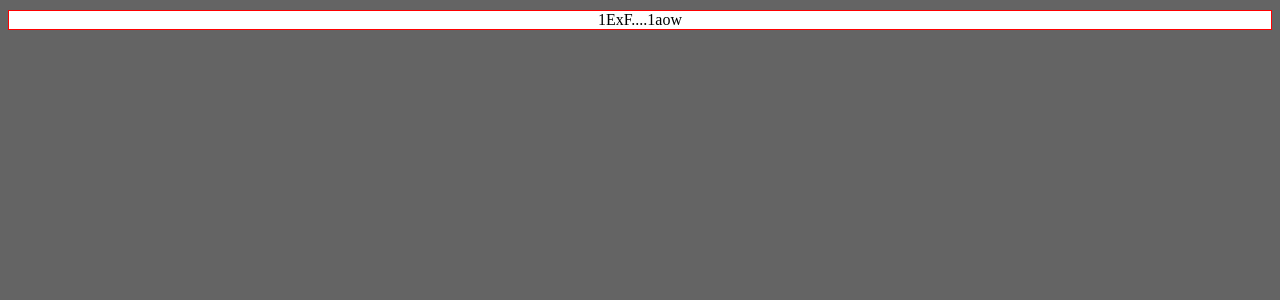
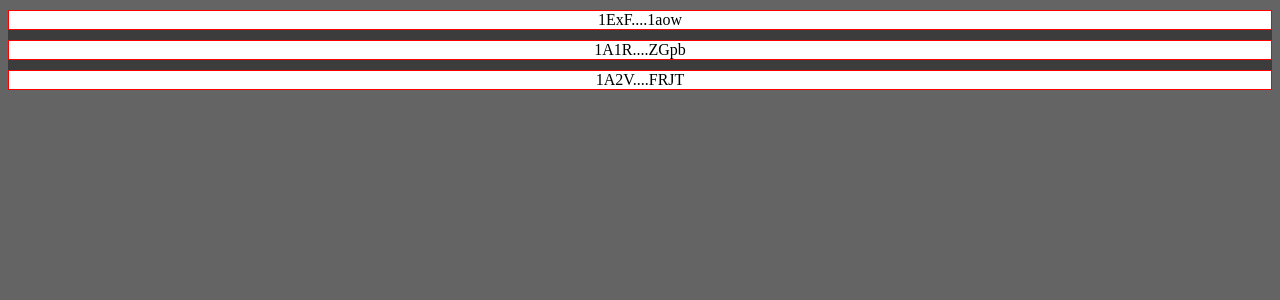
Before and after one commit to larsyngvelundin/CoinTrakker, a Flask app: page / in a window 1280 px wide. Shown: the top 300 px of the page. Run offline with Flask 3, Linux system fonts and the light colour scheme; some libraries are stand-ins or nearby versions.

Commit message:
Added 2 more test addresses

```diff
--- a/app/templates/index.html
+++ b/app/templates/index.html
@@ -18,6 +18,8 @@
                     <button id="addnumtestdyn">Add dynamic via JS</button> -->
                     <div class="flex-cont" id="testingdiv">
                         <div id="1ExF15z6YxFrNZHcnH2sYohbKBh47b1aow" class="wallet-div" data-checked-to="0">1ExF....1aow</div>
+                        <div id="1A1RWwZHpWd3x1q6ZX5gtrxhwAx5pbZGpb" class="wallet-div" data-checked-to="0">1A1R....ZGpb</div>
+                        <div id="1A2VHcohqFRAU4DijTx8aWMWmadeEwFRJT" class="wallet-div" data-checked-to="0">1A2V....FRJT</div>
                     </div>
                 </div>
             </div>
```
